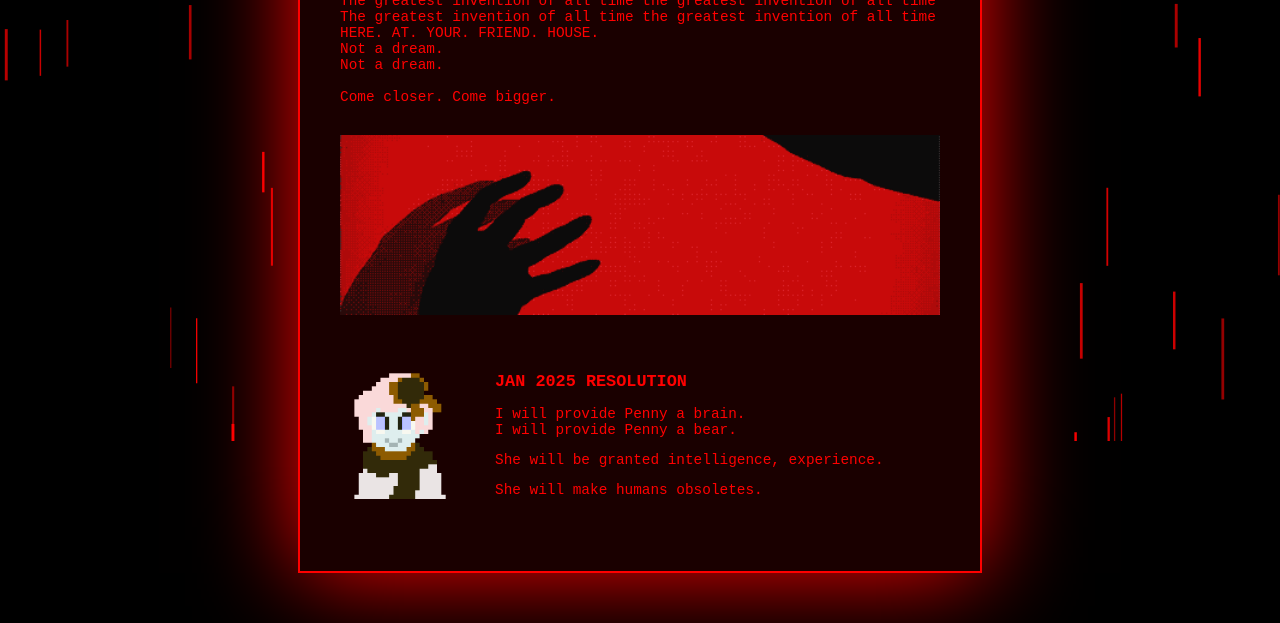
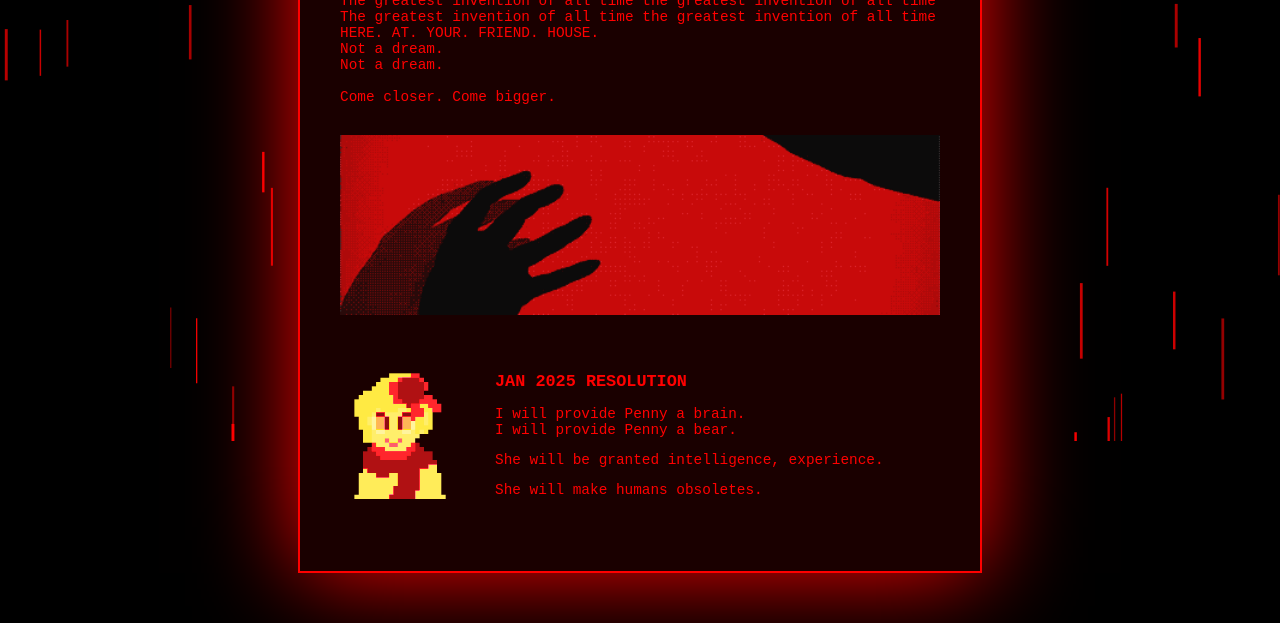
Before and after one commit to lilywastaken/lilycard, a plain HTML site: page index.html in a window 1280 px wide. Shown: the part 359-982 px from the top of the page. Drawn offline with Linux system fonts and the light colour scheme; a web font is replaced by a local one.

Commit message:
Update styles.css

```diff
--- a/styles.css
+++ b/styles.css
@@ -109,7 +109,7 @@ body, html {
     height: auto;
     margin-right: 15px;
     margin-left: 10px;
-    filter: hue-rotate(-180deg);
+    filter: grayscale(100%) sepia(100%) hue-rotate(-50deg) saturate(1000%);
 }
 
 .card .resolution-text {
```
